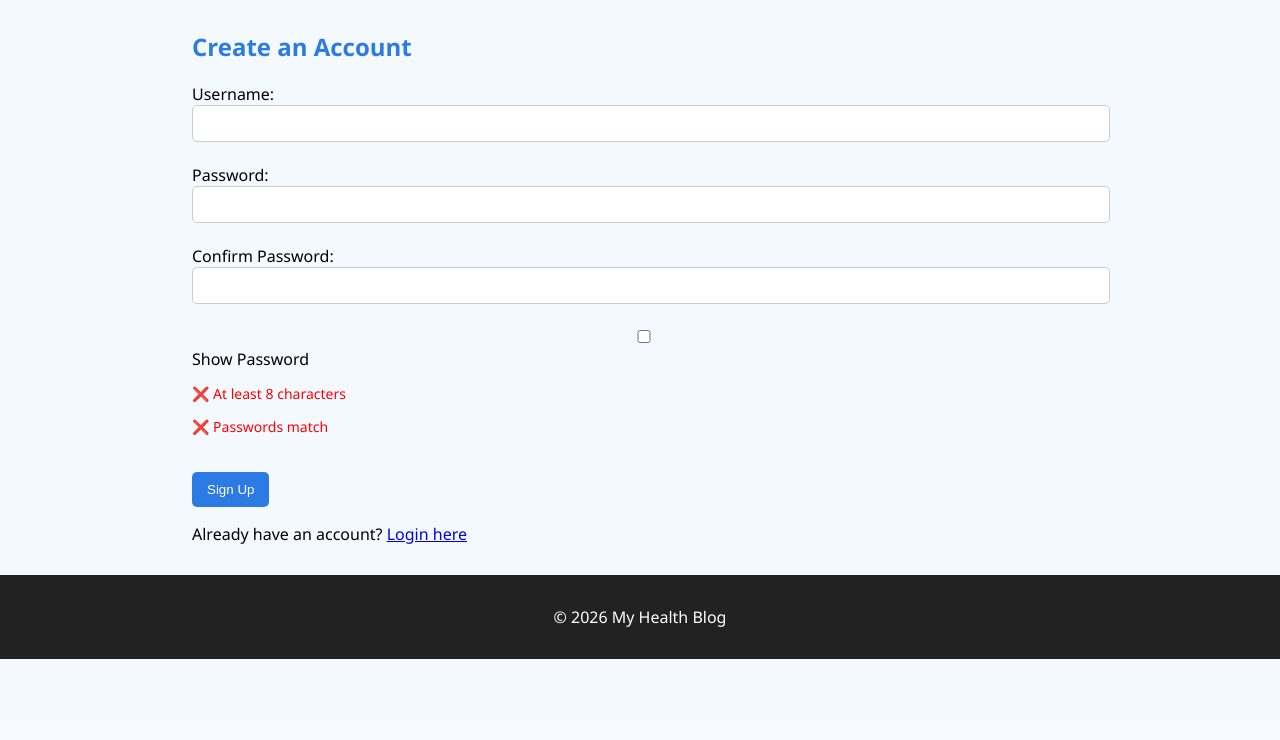
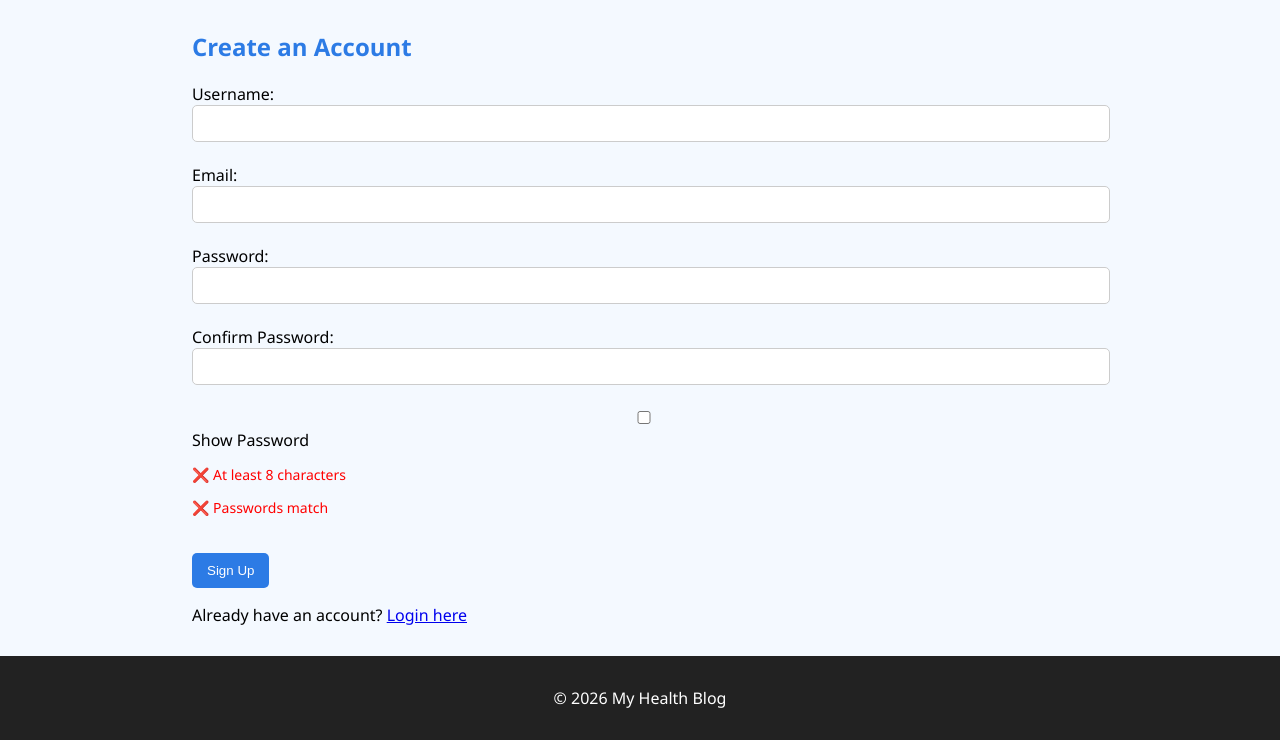
Before and after one commit to madube2022/django-blog, a Django app: template mysite/blog/templates/signup.html in a window 1280 px wide. Shown: the part 84-824 px from the top of the page. Before the commit the page ends 743 px from the top, so only its background shows below. Run offline with Django 5.2, Linux system fonts and the light colour scheme; the template is opened without the code that fills it, so the values that code supplies are empty; parts of the project's set-up code (start-up, migrations or seed data) failed here and were passed over.

Commit message:
email added

```diff
--- a/mysite/blog/templates/signup.html
+++ b/mysite/blog/templates/signup.html
@@ -13,8 +13,13 @@
 <form method="POST">
     {% csrf_token %}
 
+
+
     <label>Username:</label><br>
     <input type="text" name="username"><br><br>
+
+    <label>Email:</label><br>
+    <input type="email" name="email"><br><br>
 
     <label>Password:</label><br>
     <input type="password" id="password1" name="password1"><br><br>
@@ -67,8 +72,7 @@ function validate() {
 
     // Length check
     if (val1.length >= 8) {
-        document.getElementById("length").innerHTML = "✅ At least 8 characters";
-        document.getElementById("length").style.color = "green";
+        document.getElementById("length").style.display = "none";       document.getElementById("length").style.color = "green";
     } else {
         document.getElementById("length").innerHTML = "❌ At least 8 characters";
         document.getElementById("length").style.color = "red";
@@ -76,7 +80,7 @@ function validate() {
 
     // Match check
     if (val1 && val1 === val2) {
-        document.getElementById("match").innerHTML = "✅ Passwords match";
+        document.getElementById("match").style.display = "none";
         document.getElementById("match").style.color = "green";
     } else {
         document.getElementById("match").innerHTML = "❌ Passwords match";
```
Also changed, not shown: mysite/blog/views.py (+18 -3 lines).
